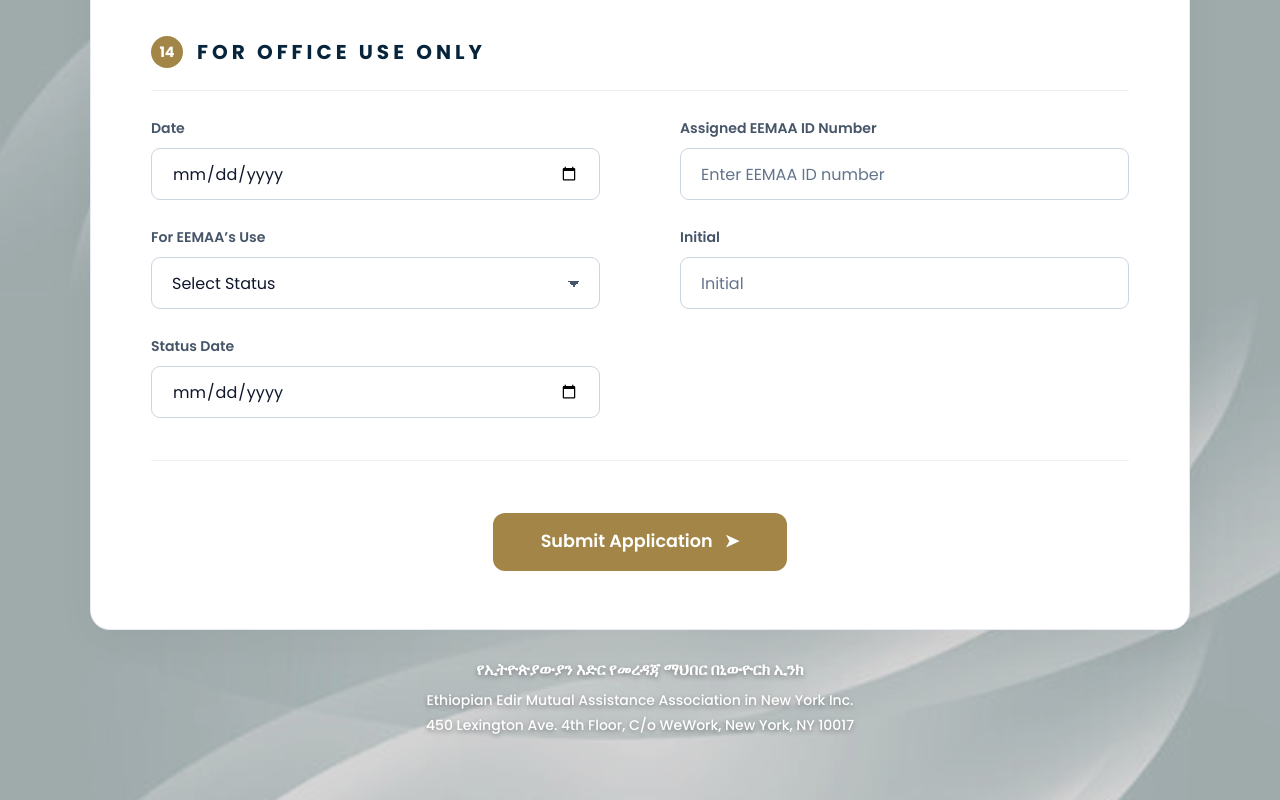
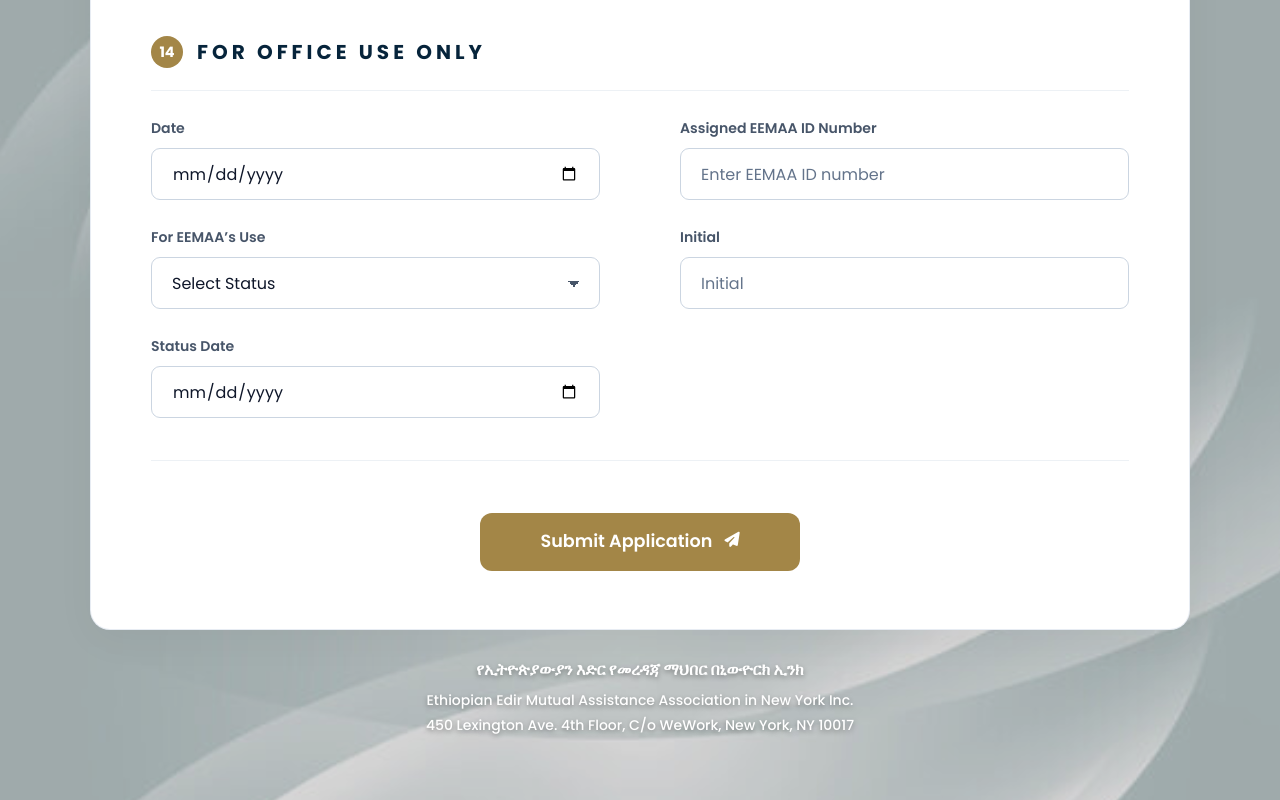
Before and after one commit to ahmadrzaa/eemaa_form, a website: page index.html in a window 1280 px wide. Shown: the part 4502-5302 px from the top of the page. Drawn offline with Linux system fonts and the light colour scheme.

Commit message:
Update index and styles

```diff
--- a/index.html
+++ b/index.html
@@ -6,6 +6,8 @@
     <title>EEMAA Membership Application</title>
 
     <link href="https://fonts.googleapis.com/css2?family=Poppins:wght@400;500;600;700;800&display=swap" rel="stylesheet">
+
+<link rel="stylesheet" href="https://cdnjs.cloudflare.com/ajax/libs/font-awesome/6.5.1/css/all.min.css">
     <link rel="stylesheet" href="style.css" />
 </head>
 
@@ -437,9 +439,11 @@
 
                 <div class="eemaa-submit-wrap">
                     <button type="submit" class="eemaa-submit-btn">
-                        Submit Application <span>➤</span>
+                     Submit Application <i class="fas fa-paper-plane"></i>
                     </button>
                 </div>
+
+
 
                 <p id="formMessage" class="eemaa-message"></p>
 
--- a/style.css
+++ b/style.css
@@ -344,12 +344,9 @@ body {
 }
 
 .eemaa-submit-btn {
-    width: auto;
-    min-width: 260px;
-    max-width: 100%;
     background: #a38647;
-    color: #ffffff;
-    padding: 18px 48px;
+    color: #fff;
+    padding: 18px 60px;
     border-radius: 12px;
     font-weight: 600;
     font-size: 1.1rem;
@@ -360,11 +357,19 @@ body {
     align-items: center;
     justify-content: center;
     gap: 12px;
-    font-family: "Poppins", Helvetica, Arial, sans-serif;
+    width: auto;
+    min-width: 0;
+    height: auto;
+    margin: 0;
+    font-family: "Poppins", sans-serif;
     line-height: 1.2;
-    text-align: center;
     white-space: nowrap;
-    -webkit-tap-highlight-color: transparent;
+}
+
+.eemaa-submit-btn i {
+    font-size: 0.95rem;
+    line-height: 1;
+    transform: translateY(-2px);
 }
 
 .eemaa-submit-btn:hover {
@@ -719,3 +724,21 @@ body {
         font-size: 0.86rem;
     }
 }
+
+@media (max-width: 850px) {
+    .eemaa-submit-btn {
+        width: auto;
+        min-width: 210px;
+        padding: 15px 28px;
+        font-size: 1rem;
+        border-radius: 10px;
+    }
+}
+
+@media (max-width: 390px) {
+    .eemaa-submit-btn {
+        min-width: 190px;
+        padding: 13px 22px;
+        font-size: 0.9rem;
+    }
+}
```
